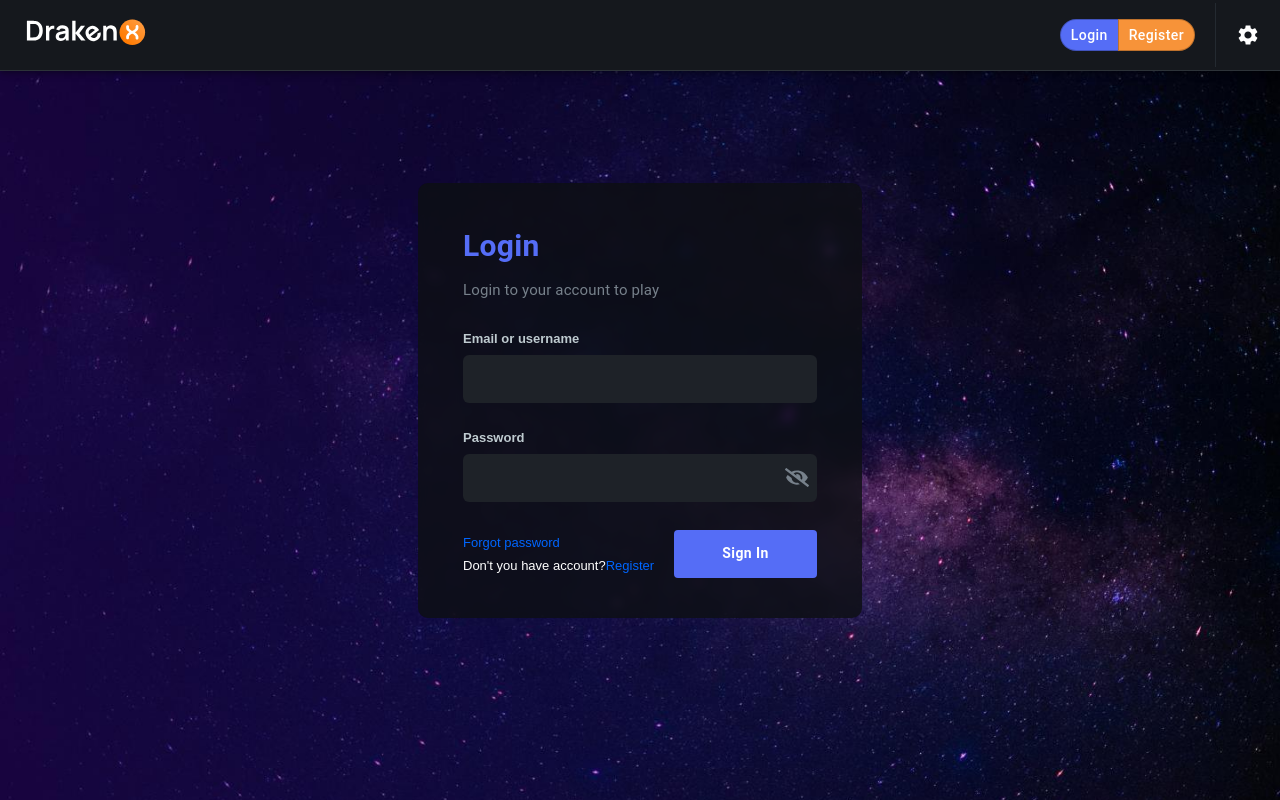
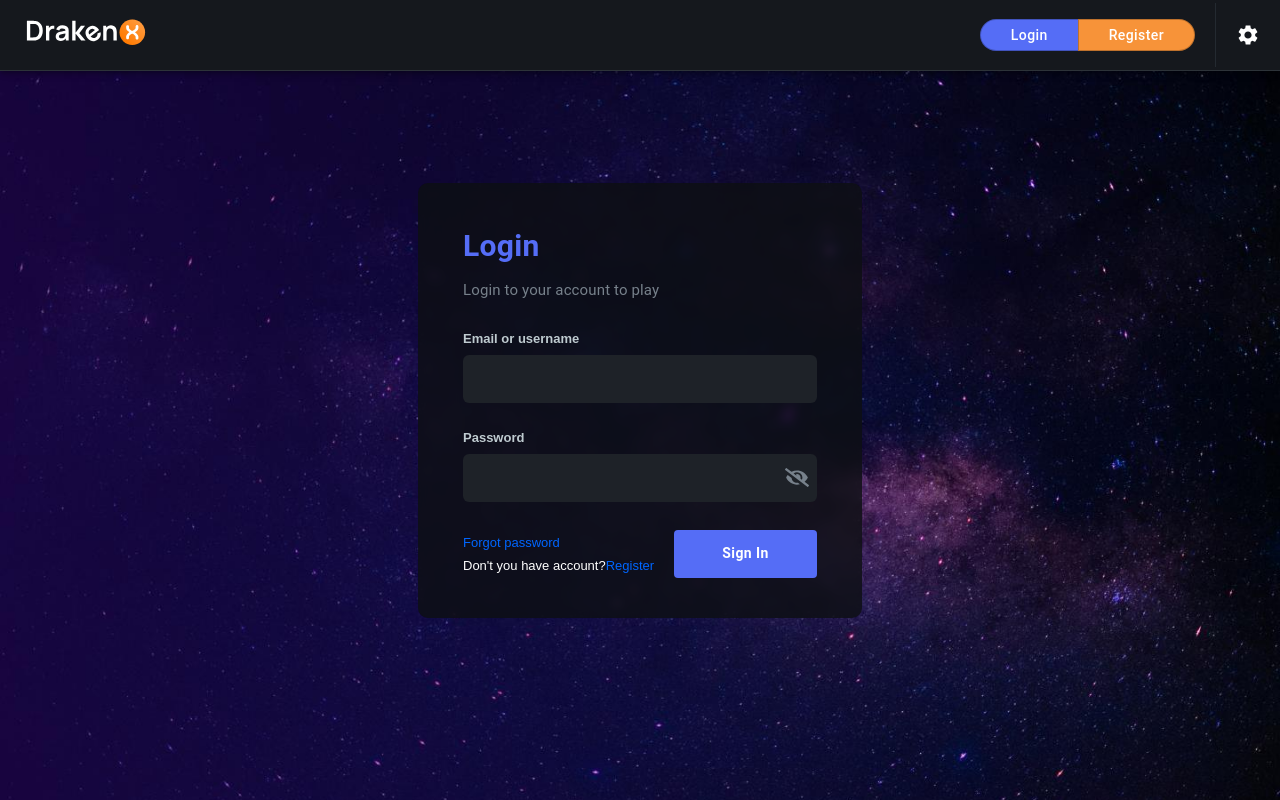
Before and after one commit to thanhtai-personal/landingPage, a React app: page /login in a window 1280 px wide. Built offline with nearby package versions, Linux system fonts and the light colour scheme; a web font is replaced by a local one.

Commit message:
fix button padding

```diff
--- a/src/components/materialUIs/menuList.tsx
+++ b/src/components/materialUIs/menuList.tsx
@@ -29,7 +29,9 @@ const useStyles = (props: any) => (makeStyles((theme: Theme) =>
     },
     optionsList: {
       backgroundColor: '#556df6',
-      borderRadius: '0 0 7px 7px'
+      borderRadius: '0 0 7px 7px',
+      paddingTop: 0,
+      paddingBottom: 0
     },
     selectionButton: {
       textTransform: 'none',
--- a/src/hocs/layout/header.tsx
+++ b/src/hocs/layout/header.tsx
@@ -70,13 +70,19 @@ const useStyles = (props: HeaderProps) => (makeStyles((theme: Theme) =>
       height: '32px',
       minWidth: '50px',
       borderRadius: '33px 0 0 33px',
-      padding: '0 10px',
+      padding: '0 30px',
+      '@media(max-width:767px)': {
+        padding: '0 20px'
+      },
     },
     registerButton: {
       height: '32px',
       minWidth: '50px',
       borderRadius: '0 33px 33px 0',
-      padding: '0 10px',
+      padding: '0 30px',
+      '@media(max-width:767px)': {
+        padding: '0 20px'
+      },
     },
     menuLanguages: {
       zIndex: 2,
@@ -139,6 +145,7 @@ const useStyles = (props: HeaderProps) => (makeStyles((theme: Theme) =>
       fontWeight: 300
     },
     languageLabel: {
+      fontSize: '100%'
     },
     languageIcon: {
       color: 'rgb(119, 129, 139)',
```
Also changed, not shown: 1 other file (tests, documents, lock files or other folders).
